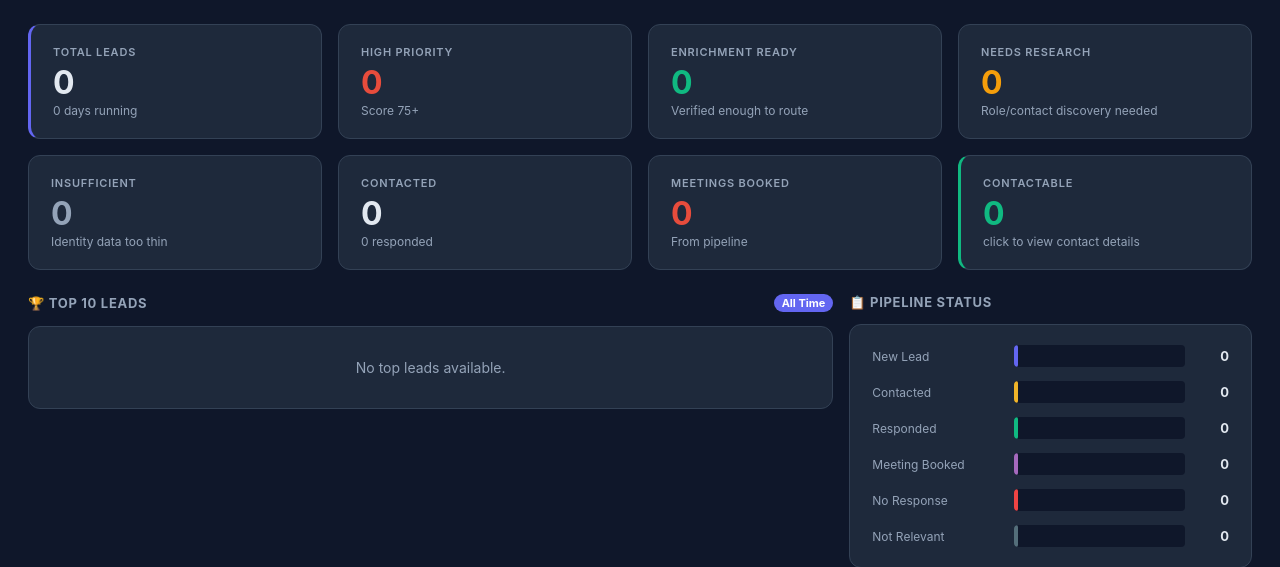
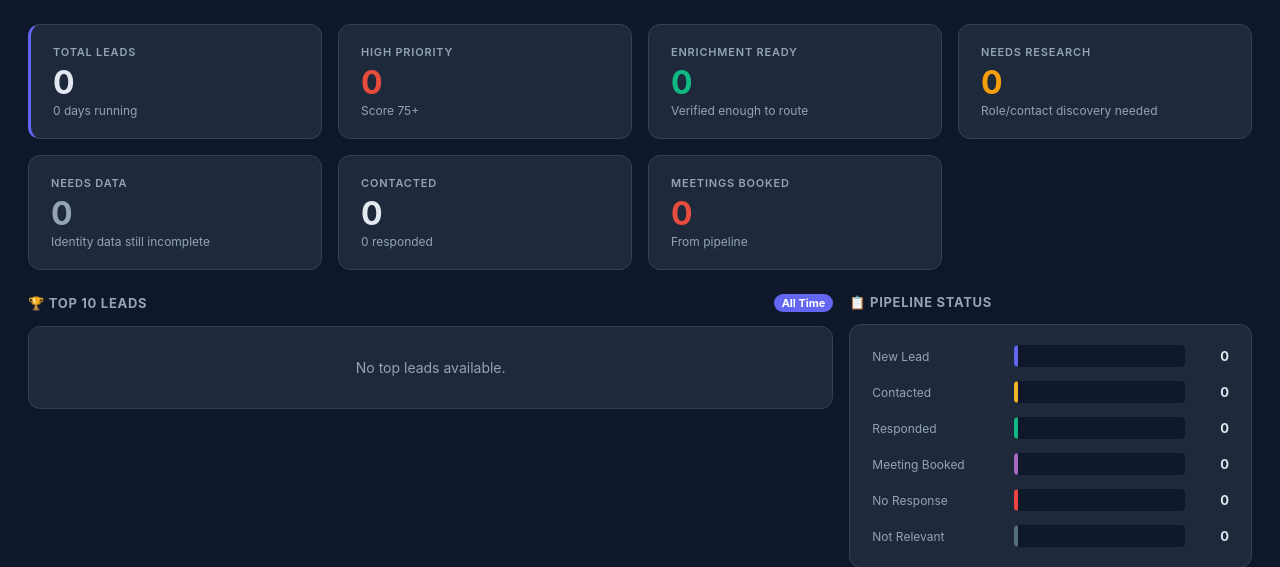
Before and after one commit to jonathanmccrimmond/macfire-dashboard, a Flask app: page / in a window 1280 px wide. Shown: the part 71-638 px from the top of the page. Run offline with Flask 3, Linux system fonts and the light colour scheme; data that the repository does not hold is empty.

Commit message:
refactor: prioritize enrichment KPIs and soften needs-data wording

```diff
--- a/templates/dashboard.html
+++ b/templates/dashboard.html
@@ -145,9 +145,9 @@
     .flags-text { font-size: 11px; color: var(--muted); max-width: 320px; white-space: nowrap; overflow: hidden; text-overflow: ellipsis; }
 
     /* Grid-8 for KPI row */
-    .grid-8 { display: grid; grid-template-columns: repeat(4, 1fr); gap: 16px; margin-bottom: 24px; }
-    @media (max-width: 1200px) { .grid-8 { grid-template-columns: repeat(3, 1fr); } }
-    @media (max-width: 700px)  { .grid-8 { grid-template-columns: repeat(2, 1fr); } }
+    .grid-7 { display: grid; grid-template-columns: repeat(4, 1fr); gap: 16px; margin-bottom: 24px; }
+    @media (max-width: 1200px) { .grid-7 { grid-template-columns: repeat(3, 1fr); } }
+    @media (max-width: 700px)  { .grid-7 { grid-template-columns: repeat(2, 1fr); } }
 
     /* Table quality filter */
     .toggle-link { cursor: pointer; color: var(--muted); font-size: 12px; text-decoration: underline; user-select: none; }
@@ -187,15 +187,14 @@
   </div>
 
   <!-- KPI row -->
-  <div class="grid-8" id="kpi-row">
+  <div class="grid-7" id="kpi-row">
     <div class="stat-card accent"><div class="label">Total Leads</div><div class="value" id="kpi-total">—</div><div class="sub" id="kpi-days">Scout running</div></div>
     <div class="stat-card"><div class="label">High Priority</div><div class="value score-high" id="kpi-high">—</div><div class="sub">Score 75+</div></div>
     <div class="stat-card"><div class="label">Enrichment Ready</div><div class="value" style="color:var(--green)" id="kpi-ready">—</div><div class="sub">Verified enough to route</div></div>
     <div class="stat-card"><div class="label">Needs Research</div><div class="value" style="color:var(--amber)" id="kpi-research">—</div><div class="sub">Role/contact discovery needed</div></div>
-    <div class="stat-card"><div class="label">Insufficient</div><div class="value" style="color:var(--muted)" id="kpi-insufficient">—</div><div class="sub">Identity data too thin</div></div>
+    <div class="stat-card"><div class="label">Needs Data</div><div class="value" style="color:var(--muted)" id="kpi-insufficient">—</div><div class="sub">Identity data still incomplete</div></div>
     <div class="stat-card"><div class="label">Contacted</div><div class="value" id="kpi-contacted">—</div><div class="sub" id="kpi-responded">0 responded</div></div>
     <div class="stat-card"><div class="label">Meetings Booked</div><div class="value score-high" id="kpi-meetings">—</div><div class="sub">From pipeline</div></div>
-    <div class="stat-card" id="contactable-card" style="border-left:3px solid var(--green);cursor:pointer"><div class="label">Contactable</div><div class="value" style="color:var(--green)" id="kpi-contactable">—</div><div class="sub">click to view contact details</div></div>
   </div>
 
   <!-- Top 10 + Pipeline status -->
@@ -241,17 +240,6 @@
     </div>
   </div>
 
-
-  <!-- Contactable leads table -->
-  <div style="margin-bottom:24px;display:none" id="contactable-section">
-    <div class="section-header">
-      <div class="section-title">☎ Contactable Leads</div>
-      <span style="font-size:12px;color:var(--muted)">All leads with phone or email</span>
-    </div>
-    <div class="panel">
-      <div id="contactable-container"><div class="loading">Loading…</div></div>
-    </div>
-  </div>
 
   <!-- Enrichment queue focus -->
   <div style="margin-bottom:24px">
@@ -326,7 +314,8 @@ function statusBadge(s) {
 
 function queueBadge(q) {
   const cls = QUEUE_BADGE_CLASS[q] || "badge-insufficient";
-  return `<span class="badge ${cls}">${q || "—"}</span>`;
+  const label = (q === "Insufficient") ? "Needs Data" : (q || "—");
+  return `<span class="badge ${cls}">${label}</span>`;
 }
 
 // ── Low-quality toggle ─────────────────────────────────────────────────────
@@ -479,35 +468,6 @@ function renderScoreChart(buckets) {
 }
 
 
-function renderContactable(leads) {
-  const el = document.getElementById("contactable-container");
-  if (!leads || leads.length === 0) {
-    el.innerHTML = '<div style="color:var(--muted);text-align:center;padding:24px">No contactable leads found.</div>';
-    return;
-  }
-
-  el.innerHTML = `
-  <table class="lead-table">
-    <thead><tr>
-      <th>Company</th><th>Director</th><th>Phone</th><th>Email</th><th>Status</th><th>Score</th><th>Run Date</th><th>Action</th>
-    </tr></thead>
-    <tbody>
-    ${leads.map(l => `
-      <tr>
-        <td><a class="company-link" href="${l.notion_url || '#'}" target="_blank">${l.company}</a></td>
-        <td style="color:var(--muted)">${l.director || "—"}</td>
-        <td style="color:var(--muted)">${l.phone || "—"}</td>
-        <td>${l.email ? `<a href="mailto:${l.email}" style="color:var(--accent2);font-size:11px">${l.email}</a>` : "—"}</td>
-        <td>${statusBadge(l.status)}</td>
-        <td><span class="score-value ${scoreClass(l.score)}">${l.score || "—"}</span></td>
-        <td style="color:var(--muted)">${l.scout_date || "—"}</td>
-        <td><button class="lead-action-btn" onclick="handleMarkNotRelevant(this, '${l.id}')">Mark Not Relevant</button></td>
-      </tr>
-    `).join("")}
-    </tbody>
-  </table>`;
-}
-
 function renderEnrichmentFocus(leads) {
   const el = document.getElementById("enrichment-focus-container");
   if (!leads || leads.length === 0) {
@@ -534,12 +494,6 @@ function renderEnrichmentFocus(leads) {
     `).join("")}
     </tbody>
   </table>`;
-}
-
-function showContactableSection() {
-  const section = document.getElementById("contactable-section");
-  section.style.display = "block";
-  section.scrollIntoView({ behavior: "smooth", block: "start" });
 }
 
 // ── Recent leads table ─────────────────────────────────────────────────────
@@ -626,7 +580,6 @@ async function loadData() {
     document.getElementById("kpi-contacted").textContent    = d.contacted;
     document.getElementById("kpi-responded").textContent    = `${d.responded} responded`;
     document.getElementById("kpi-meetings").textContent     = d.meetings;
-    document.getElementById("kpi-contactable").textContent  = d.contactable_count || 0;
 
     // Today banner
     if (d.today_date) {
@@ -640,7 +593,6 @@ async function loadData() {
     }
 
     renderTopLeads(d.top10_leads);
-    renderContactable(d.contactable_leads || []);
     renderEnrichmentFocus(d.enrichment_focus || []);
     renderPipeline(d.status_counts);
     renderPriorityChart(d.priority_counts);
@@ -654,8 +606,6 @@ async function loadData() {
   }
 }
 
-document.getElementById("contactable-card").addEventListener("click", showContactableSection);
-
 // Auto-refresh every 60 seconds
 loadData();
 setInterval(loadData, 60000);
```
